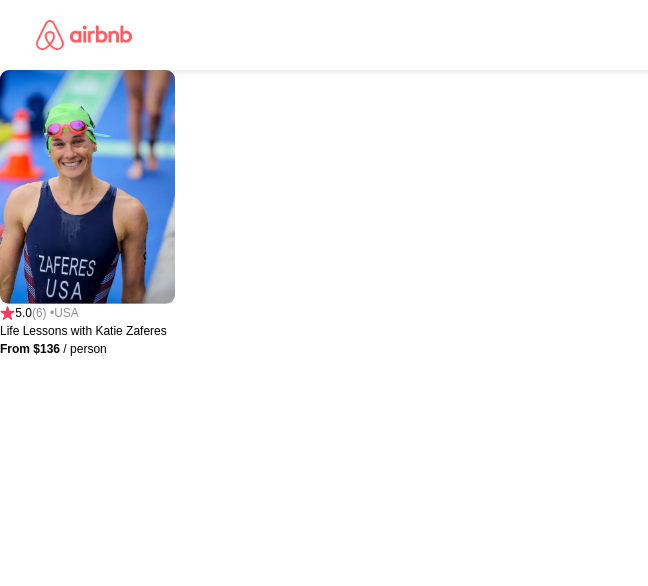
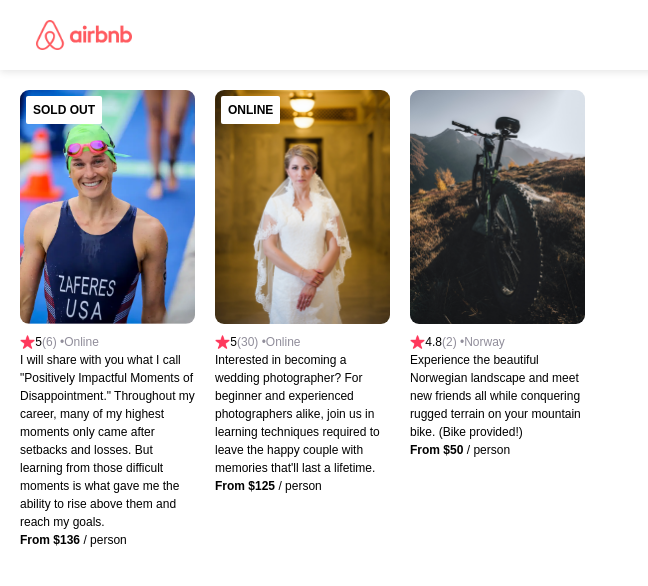
Before and after one commit to MugaboDenys/airbnb, a React (Create React App) app: page / in a window 1280 px wide. Shown: the top 586 px of the page, without its empty margins (0-648 px from the left). Built offline with nearby package versions, Linux system fonts and the light colour scheme.

Commit message:
bagde exercise

```diff
--- a/src/App.js
+++ b/src/App.js
@@ -1,6 +1,7 @@
 import './App.css';
 import Navbar from './components/Navbar';
 import Card from './components/Card';
+import data from './data';
 
 /*
 Challenge: Pass props to the Card component and display that data
@@ -15,11 +16,26 @@
 */
 
 export default function App() {
+  const cards = data.map(card=>{
+    return(
+          <Card
+            img = {card.coverImg}
+            rating = {card.stats.rating}
+            reviewCount= {card.stats.reviewCount}
+            country = {card.location}
+            title = {card.description}
+            price = {card.price}
+            openSpots = {card.openSpots}
+          />
+    )
+  })
   // <Hero />
 return (
 <div>
   <Navbar />
-  <Card />
+  <section className="cards-list">
+                {cards}
+            </section>
 </div>
 )
 }
--- a/src/components/Card.js
+++ b/src/components/Card.js
@@ -1,17 +1,24 @@
 import React from "react"
 
-export default function Card() {
+export default function Card(props) {
+    let badgeText
+    if(props.openSpots === 0) {
+        badgeText = "SOLD OUT"
+    } else if (props.country === "Online" ) {
+         badgeText = "ONLINE"
+    }
     return (
         <div className="card">
-            <img src="/images/katie-zaferes.png" className="card--image" alt=""/>
+            {badgeText && <div className="card--badge">{badgeText}</div>}
+            <img src={`/images/${props.img}`} className="card--image" alt=""/>
             <div className="card--stats">
                 <img src="/images/star.png" className="card--star" alt="" />
-                <span>5.0</span>
-                <span className="gray">(6) • </span>
-                <span className="gray">USA</span>
+                <span>{props.rating}</span>
+                <span className="gray">({props.reviewCount}) • </span>
+                <span className="gray">{props.country}</span>
             </div>
-            <p>Life Lessons with Katie Zaferes</p>
-            <p><span className="bold">From $136</span> / person</p>
+            <p>{props.title}</p>
+            <p><span className="bold">From ${props.price}</span> / person</p>
         </div>
     )
 }
--- /dev/null
+++ b/src/data.js
@@ -0,0 +1,42 @@
+/* eslint-disable import/no-anonymous-default-export */
+export default [
+    {
+        id: 1,
+        title: "Life Lessons with Katie Zaferes",
+        description: "I will share with you what I call \"Positively Impactful Moments of Disappointment.\" Throughout my career, many of my highest moments only came after setbacks and losses. But learning from those difficult moments is what gave me the ability to rise above them and reach my goals.",
+        price: 136,
+        coverImg: "katie-zaferes.png",
+        stats: {
+            rating: 5.0,
+            reviewCount: 6
+        },
+        location: "Online",
+        openSpots: 0,
+    },
+    {
+        id: 2,
+        title: "Learn Wedding Photography",
+        description: "Interested in becoming a wedding photographer? For beginner and experienced photographers alike, join us in learning techniques required to leave the happy couple with memories that'll last a lifetime.",
+        price: 125,
+        coverImg: "wedding-photography.png",
+        stats: {
+            rating: 5.0,
+            reviewCount: 30
+        },
+        location: "Online",
+        openSpots: 27,
+    },
+    {
+        id: 3,
+        title: "Group Mountain Biking",
+        description: "Experience the beautiful Norwegian landscape and meet new friends all while conquering rugged terrain on your mountain bike. (Bike provided!)",
+        price: 50,
+        coverImg: "mountain-bike.png",
+        stats: {
+            rating: 4.8,
+            reviewCount: 2
+        },
+        location: "Norway",
+        openSpots: 3,
+    }
+]
--- a/src/index.css
+++ b/src/index.css
@@ -51,14 +51,32 @@
   margin-top: 0;
 }
 
+.cards-list {
+  display: flex;
+  flex-wrap: nowrap;
+  gap: 20px;
+  overflow-x: auto;
+}
+
 .card {
   width: 175px;
   font-size: 12px;
+  flex: 0 0 auto;         /* ADD */
+  display: flex;          /* ADD */
+  flex-direction: column;
+  position: relative /* ADD */
 }
 
 .card--image {
   width: 100%;
   border-radius: 9px;
+  margin-bottom: 9px;
+}
+
+/* ADD */
+.card--title {
+  overflow: hidden;
+  text-overflow: ellipsis;
 }
 
 .card--stats {
@@ -69,3 +87,18 @@
 .card--star {
   height: 14px;
 }
+
+/* ADD */
+.card--price {
+  margin-top: auto;
+}
+
+.card--badge {
+  position: absolute;
+  top: 6px;
+  left: 6px;
+  background-color: white;
+  padding: 5px 7px;
+  border-radius: 2px;
+  font-weight: bold;
+}
```
Also changed, not shown: public/images/mountain-bike.png (added), public/images/wedding-photography.png (added).
